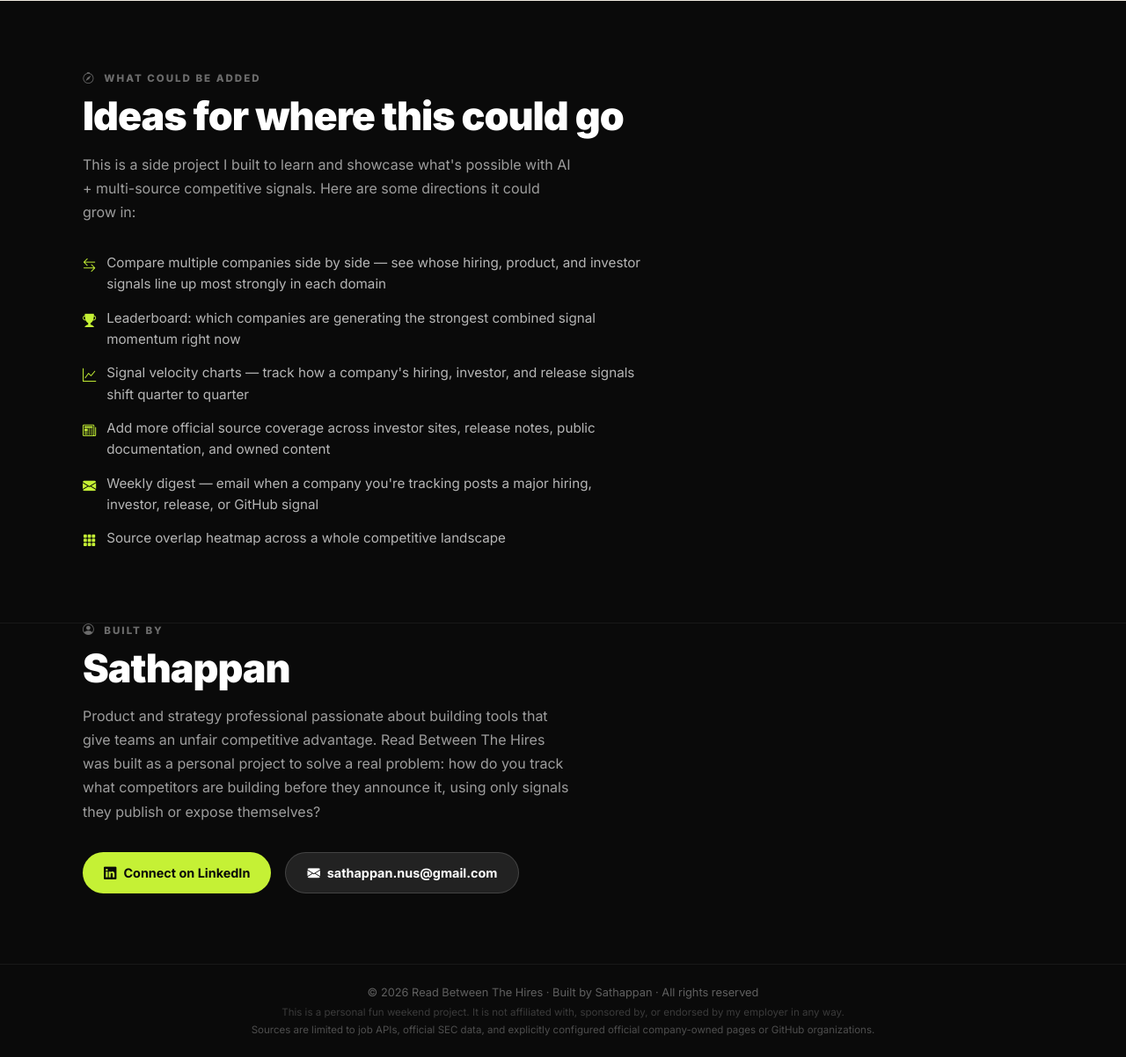
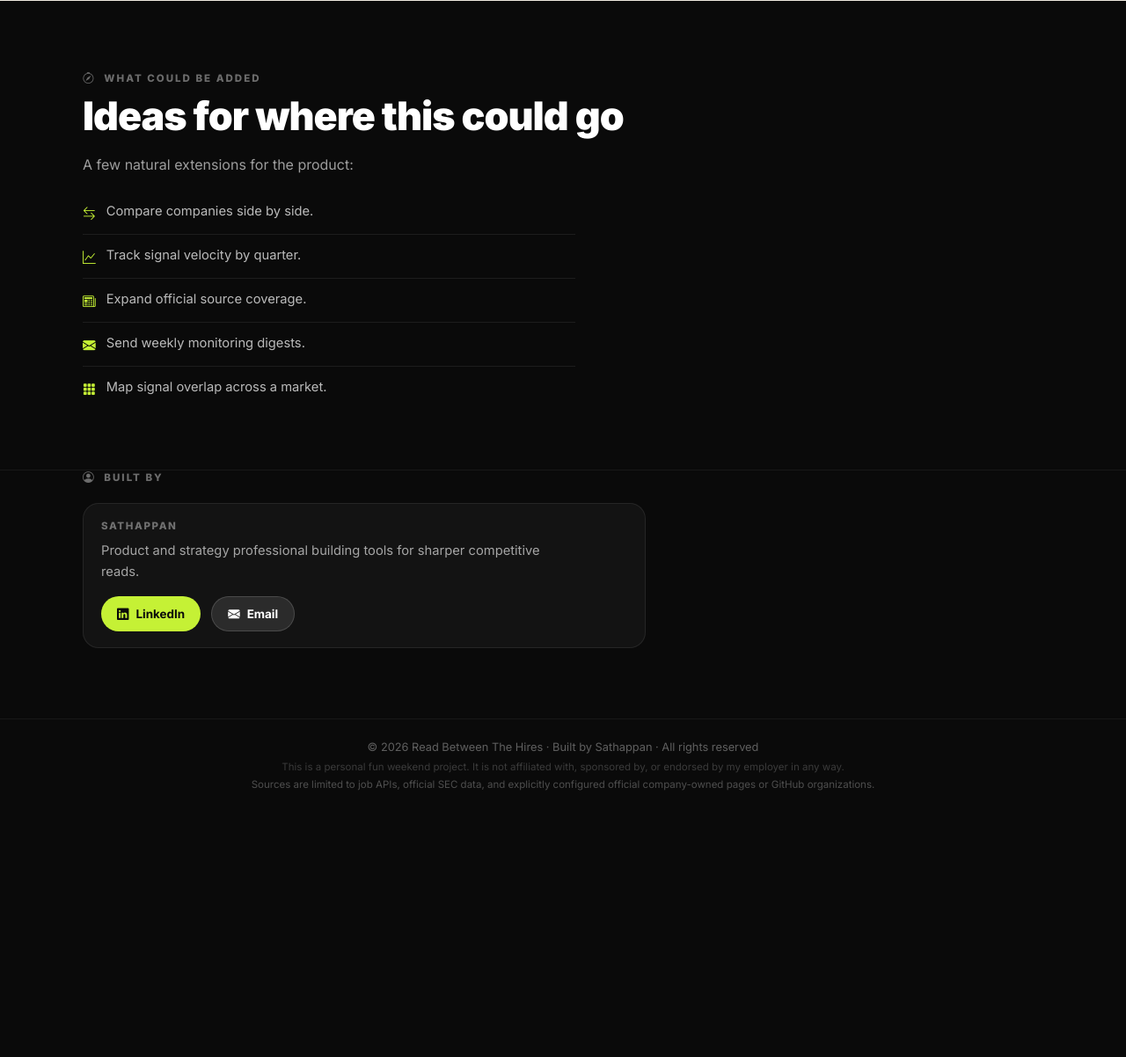
Before and after one commit to sath-commits/Compete_strategy, a Flask app: page / in a window 1280 px wide. Shown: the part 1923-3125 px from the top of the page at 88% size. After the commit the page ends 2822 px from the top, so only its background shows below. Run offline with Flask 3, Linux system fonts and the light colour scheme; data that the repository does not hold is empty.

Commit message:
clean up for intro section

```diff
--- a/static/script.js
+++ b/static/script.js
@@ -30,6 +30,24 @@ const LOADING_QUOTES = [
   { text: '“Know thyself, know thy enemy.”', author: 'Sun Tzu' },
   { text: '“Well begun is half done.”', author: 'Aristotle' },
   { text: '“Fortune favors the prepared mind.”', author: 'Louis Pasteur' },
+  { text: '“The essence of strategy is choosing what not to do.”', author: 'Michael Porter' },
+  { text: '“However beautiful the strategy, you should occasionally look at the results.”', author: 'Winston Churchill' },
+  { text: '“Plans are only good intentions unless they immediately degenerate into hard work.”', author: 'Peter Drucker' },
+  { text: '“In preparing for battle I have always found that plans are useless, but planning is indispensable.”', author: 'Dwight D. Eisenhower' },
+  { text: '“What gets measured gets managed.”', author: 'Peter Drucker' },
+  { text: '“The biggest risk is not taking any risk.”', author: 'Mark Zuckerberg' },
+  { text: '“There is nothing so useless as doing efficiently that which should not be done at all.”', author: 'Peter Drucker' },
+  { text: '“You can’t manage what you can’t measure.”', author: 'W. Edwards Deming' },
+  { text: '“The best way to predict the future is to create it.”', author: 'Peter Drucker' },
+  { text: '“Strategy is about making choices, trade-offs; it’s about deliberately choosing to be different.”', author: 'Michael Porter' },
+  { text: '“The more you say no to, the more powerful your yes becomes.”', author: 'Unknown' },
+  { text: '“If you have more than three priorities, you don’t have any.”', author: 'Jim Collins' },
+  { text: '“Bad companies are destroyed by crisis. Good companies survive them. Great companies are improved by them.”', author: 'Andy Grove' },
+  { text: '“Only the paranoid survive.”', author: 'Andy Grove' },
+  { text: '“Focus is saying no to a hundred other good ideas.”', author: 'Steve Jobs' },
+  { text: '“You have to be fast on your feet and adaptive or else a strategy is useless.”', author: 'Charles de Gaulle' },
+  { text: '“Execution is strategy.”', author: 'Fred Wilson' },
+  { text: '“A strategy delineates a territory in which a company seeks to be unique.”', author: 'Michael Porter' },
   { text: '“The beginning is the most important part of the work.”', author: 'Plato' },
   { text: '“What is well conceived is clearly said.”', author: 'Boileau' },
   { text: '“It is quality rather than quantity that matters.”', author: 'Seneca' },
--- a/templates/index.html
+++ b/templates/index.html
@@ -348,33 +348,38 @@
     .section-eyebrow i { margin-right: 5px; font-size: 0.8rem; }
 
     /* Roadmap */
-    .roadmap-grid { display: grid; grid-template-columns: repeat(auto-fit, minmax(240px, 1fr)); gap: 16px; margin-top: 40px; }
-    .roadmap-card {
-      border-radius: var(--radius); padding: 24px;
-      border: 1.5px solid rgba(255,255,255,0.1);
-      background: rgba(255,255,255,0.05);
+    .roadmap-list {
+      margin-top: 28px; list-style: none; display: flex; flex-direction: column; gap: 12px;
+      max-width: 560px;
     }
-    .roadmap-phase {
-      font-size: 0.68rem; font-weight: 800; letter-spacing: 1.5px;
-      text-transform: uppercase; color: var(--lime); margin-bottom: 10px;
+    .roadmap-list li {
+      display: flex; align-items: flex-start; gap: 12px;
+      font-size: 0.92rem; color: rgba(255,255,255,0.72); line-height: 1.5;
+      padding-bottom: 12px; border-bottom: 1px solid rgba(255,255,255,0.08);
     }
-    .roadmap-title { font-size: 1rem; font-weight: 700; color: var(--white); margin-bottom: 8px; }
-    .roadmap-items { list-style: none; }
-    .roadmap-items li {
-      font-size: 0.85rem; color: rgba(255,255,255,0.55);
-      padding: 4px 0; border-bottom: 1px solid rgba(255,255,255,0.06);
-      line-height: 1.5;
-    }
-    .roadmap-items li:last-child { border-bottom: none; }
-    .roadmap-items li::before { content: "→ "; color: var(--lime); font-weight: 700; }
+    .roadmap-list li:last-child { border-bottom: none; padding-bottom: 0; }
+    .roadmap-list i { color: var(--lime); flex-shrink: 0; margin-top: 3px; }
 
     /* Contact */
-    .contact-grid { display: flex; gap: 16px; flex-wrap: wrap; margin-top: 32px; }
+    .contact-card {
+      margin-top: 22px; max-width: 640px; padding: 18px 20px;
+      border: 1px solid rgba(255,255,255,0.08); border-radius: 18px;
+      background: rgba(255,255,255,0.04);
+    }
+    .contact-kicker {
+      font-size: 0.72rem; font-weight: 800; letter-spacing: 1.6px;
+      text-transform: uppercase; color: rgba(255,255,255,0.4); margin-bottom: 10px;
+    }
+    .contact-copy {
+      font-size: 0.92rem; color: rgba(255,255,255,0.62); line-height: 1.6;
+      max-width: 540px;
+    }
+    .contact-grid { display: flex; gap: 12px; flex-wrap: wrap; margin-top: 16px; }
     .contact-btn {
       display: inline-flex; align-items: center; gap: 8px;
-      padding: 14px 24px; border-radius: var(--pill);
+      padding: 11px 18px; border-radius: var(--pill);
       font-family: 'Inter', sans-serif; font-weight: 700;
-      font-size: 0.9rem; text-decoration: none; transition: all 0.2s;
+      font-size: 0.84rem; text-decoration: none; transition: all 0.2s;
     }
     .contact-btn.linkedin { background: var(--lime); color: var(--black); }
     .contact-btn.linkedin:hover { background: var(--lime-dark); }
@@ -748,32 +753,13 @@
   <div class="container">
     <p class="section-eyebrow"><i class="bi bi-compass"></i> What could be added</p>
     <h2 class="section-heading" style="color:var(--white)">Ideas for where this could go</h2>
-    <p class="section-body">This is a side project I built to learn and showcase what's possible with AI + multi-source competitive signals. Here are some directions it could grow in:</p>
-    <ul style="margin-top:32px;list-style:none;display:flex;flex-direction:column;gap:14px;max-width:640px">
-      <li style="display:flex;align-items:flex-start;gap:12px;font-size:0.95rem;color:rgba(255,255,255,0.7);line-height:1.6">
-        <i class="bi bi-arrow-left-right" style="color:var(--lime);flex-shrink:0;margin-top:3px"></i>
-        Compare multiple companies side by side — see whose hiring, product, and investor signals line up most strongly in each domain
-      </li>
-      <li style="display:flex;align-items:flex-start;gap:12px;font-size:0.95rem;color:rgba(255,255,255,0.7);line-height:1.6">
-        <i class="bi bi-trophy-fill" style="color:var(--lime);flex-shrink:0;margin-top:3px"></i>
-        Leaderboard: which companies are generating the strongest combined signal momentum right now
-      </li>
-      <li style="display:flex;align-items:flex-start;gap:12px;font-size:0.95rem;color:rgba(255,255,255,0.7);line-height:1.6">
-        <i class="bi bi-graph-up" style="color:var(--lime);flex-shrink:0;margin-top:3px"></i>
-        Signal velocity charts — track how a company's hiring, investor, and release signals shift quarter to quarter
-      </li>
-      <li style="display:flex;align-items:flex-start;gap:12px;font-size:0.95rem;color:rgba(255,255,255,0.7);line-height:1.6">
-        <i class="bi bi-newspaper" style="color:var(--lime);flex-shrink:0;margin-top:3px"></i>
-        Add more official source coverage across investor sites, release notes, public documentation, and owned content
-      </li>
-      <li style="display:flex;align-items:flex-start;gap:12px;font-size:0.95rem;color:rgba(255,255,255,0.7);line-height:1.6">
-        <i class="bi bi-envelope-fill" style="color:var(--lime);flex-shrink:0;margin-top:3px"></i>
-        Weekly digest — email when a company you're tracking posts a major hiring, investor, release, or GitHub signal
-      </li>
-      <li style="display:flex;align-items:flex-start;gap:12px;font-size:0.95rem;color:rgba(255,255,255,0.7);line-height:1.6">
-        <i class="bi bi-grid-3x3-gap-fill" style="color:var(--lime);flex-shrink:0;margin-top:3px"></i>
-        Source overlap heatmap across a whole competitive landscape
-      </li>
+    <p class="section-body">A few natural extensions for the product:</p>
+    <ul class="roadmap-list">
+      <li><i class="bi bi-arrow-left-right"></i><span>Compare companies side by side.</span></li>
+      <li><i class="bi bi-graph-up"></i><span>Track signal velocity by quarter.</span></li>
+      <li><i class="bi bi-newspaper"></i><span>Expand official source coverage.</span></li>
+      <li><i class="bi bi-envelope-fill"></i><span>Send weekly monitoring digests.</span></li>
+      <li><i class="bi bi-grid-3x3-gap-fill"></i><span>Map signal overlap across a market.</span></li>
     </ul>
   </div>
 </section>
@@ -782,18 +768,19 @@
 <section class="info-section dark" id="contact" style="padding-top:0;border-top:1px solid rgba(255,255,255,0.06)">
   <div class="container">
     <p class="section-eyebrow"><i class="bi bi-person-circle"></i> Built by</p>
-    <h2 class="section-heading" style="color:var(--white)">Sathappan</h2>
-    <p class="section-body">
-      Product and strategy professional passionate about building tools that give teams an unfair competitive advantage.
-      Read Between The Hires was built as a personal project to solve a real problem: how do you track what competitors are building before they announce it, using only signals they publish or expose themselves?
+    <div class="contact-card">
+      <div class="contact-kicker">Sathappan</div>
+      <p class="contact-copy">
+        Product and strategy professional building tools for sharper competitive reads.
       </p>
       <div class="contact-grid">
         <a class="contact-btn linkedin" href="https://www.linkedin.com/in/sathappan-sathappan" target="_blank">
-        <i class="bi bi-linkedin"></i> Connect on LinkedIn
+          <i class="bi bi-linkedin"></i> LinkedIn
         </a>
         <a class="contact-btn email" href="mailto:sathappan.nus@gmail.com">
-        <i class="bi bi-envelope-fill"></i> sathappan.nus@gmail.com
+          <i class="bi bi-envelope-fill"></i> Email
         </a>
+      </div>
     </div>
   </div>
 </section>
```
Lines whose indentation alone changed are shown as unchanged.
